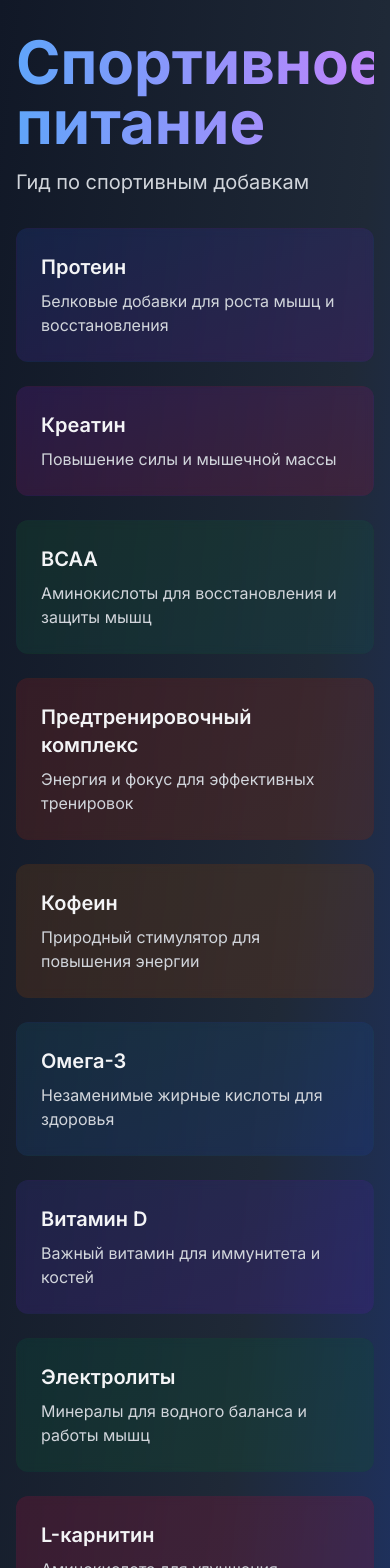
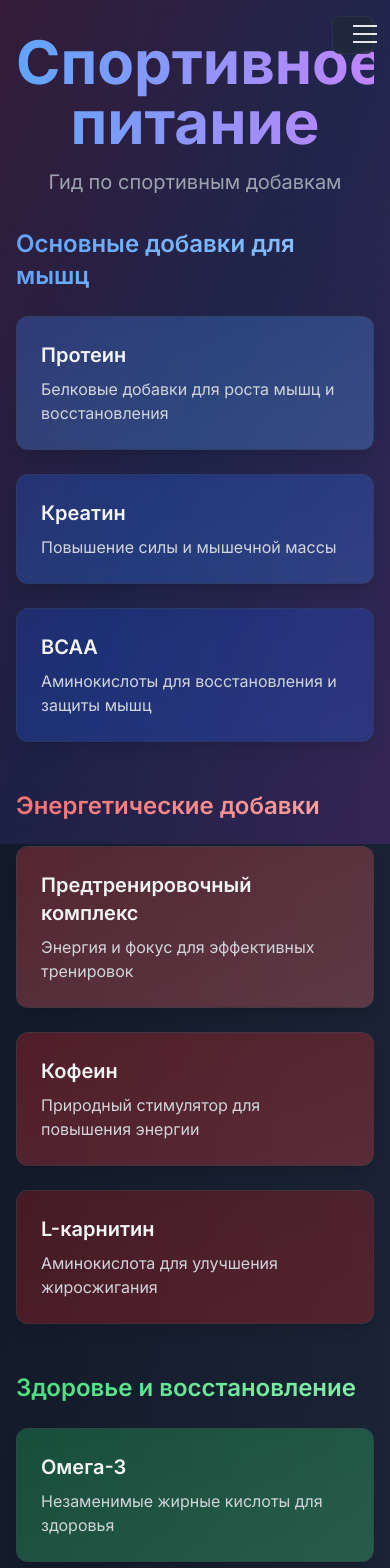
Before and after one commit to malkr1/alfabetasite, a Next.js app: page / in a window 390 px wide. Shown: the top 1568 px of the page. Built offline with nearby package versions, Linux system fonts and the light colour scheme.

Commit message:
Обновлен дизайн: структурированы категории добавок, улучшена цветовая схема

```diff
--- /dev/null
+++ b/app/components/AnimatedBackground.tsx
@@ -0,0 +1,25 @@
+import React from 'react'
+import { motion } from 'framer-motion'
+
+export default function AnimatedBackground() {
+  return (
+    <div className="fixed inset-0 -z-10">
+      <motion.div
+        className="absolute inset-0 bg-gradient-to-br from-blue-900/20 via-purple-900/20 to-pink-900/20"
+        animate={{
+          background: [
+            'linear-gradient(to bottom right, rgba(30,64,175,0.2), rgba(147,51,234,0.2), rgba(219,39,119,0.2))',
+            'linear-gradient(to bottom right, rgba(219,39,119,0.2), rgba(30,64,175,0.2), rgba(147,51,234,0.2))',
+            'linear-gradient(to bottom right, rgba(147,51,234,0.2), rgba(219,39,119,0.2), rgba(30,64,175,0.2))'
+          ]
+        }}
+        transition={{
+          duration: 20,
+          repeat: Infinity,
+          repeatType: "reverse"
+        }}
+      />
+      <div className="absolute inset-0 bg-grid-pattern opacity-10" />
+    </div>
+  )
+}
--- /dev/null
+++ b/app/components/ScrollAnimation.tsx
@@ -0,0 +1,38 @@
+import React, { useEffect, useRef } from 'react'
+import { motion, useInView, useAnimation } from 'framer-motion'
+
+interface Props {
+  children: React.ReactNode
+  className?: string
+  delay?: number
+}
+
+export default function ScrollAnimation({ children, className = "", delay = 0 }: Props) {
+  const ref = useRef(null)
+  const isInView = useInView(ref, { once: true, margin: "-100px" })
+  const controls = useAnimation()
+
+  useEffect(() => {
+    if (isInView) {
+      controls.start({
+        opacity: 1,
+        y: 0,
+        transition: {
+          duration: 0.5,
+          delay: delay
+        }
+      })
+    }
+  }, [isInView, controls, delay])
+
+  return (
+    <motion.div
+      ref={ref}
+      initial={{ opacity: 0, y: 50 }}
+      animate={controls}
+      className={className}
+    >
+      {children}
+    </motion.div>
+  )
+}
--- a/app/globals.css
+++ b/app/globals.css
@@ -1,6 +1,30 @@
 @tailwind base;
 @tailwind components;
 @tailwind utilities;
+
+.bg-grid-pattern {
+  background-image:
+    linear-gradient(to right, rgba(255,255,255,0.05) 1px, transparent 1px),
+    linear-gradient(to bottom, rgba(255,255,255,0.05) 1px, transparent 1px);
+  background-size: 20px 20px;
+}
+
+@keyframes gradientFlow {
+  0% {
+    background-position: 0% 50%;
+  }
+  50% {
+    background-position: 100% 50%;
+  }
+  100% {
+    background-position: 0% 50%;
+  }
+}
+
+.animate-gradient {
+  animation: gradientFlow 15s ease infinite;
+  background-size: 400% 400%;
+}
 
 :root {
   --foreground-rgb: 0, 0, 0;
--- a/app/page.tsx
+++ b/app/page.tsx
@@ -6,138 +6,248 @@ import PracticalGuides from './components/PracticalGuides'
 import SupplementInfo from './components/SupplementInfo'
 import SupplementQuiz from './components/SupplementQuiz'
 import SupplementStack from './components/SupplementStack'
+import AnimatedBackground from './components/AnimatedBackground'
+import ScrollAnimation from './components/ScrollAnimation'
 
 export default function Home() {
   const [expandedKey, setExpandedKey] = useState(false)
   const [expandedGuide, setExpandedGuide] = useState(false)
+  const [isMobileMenuOpen, setIsMobileMenuOpen] = useState(false)
 
   const categories = [
+    // Основные добавки для мышц (оттенки синего)
     {
       title: 'Протеин',
       description: 'Белковые добавки для роста мышц и восстановления',
       href: '/categories/proteins',
-      gradient: 'from-blue-900/30 to-purple-900/30',
-      borderGradient: 'from-blue-500 to-purple-500'
+      gradient: 'from-blue-500/30 to-blue-400/30',
+      borderGradient: 'from-blue-300 to-blue-200'
     },
     {
       title: 'Креатин',
       description: 'Повышение силы и мышечной массы',
       href: '/categories/creatine',
-      gradient: 'from-purple-900/30 to-pink-900/30',
-      borderGradient: 'from-purple-500 to-pink-500'
+      gradient: 'from-blue-600/30 to-blue-500/30',
+      borderGradient: 'from-blue-400 to-blue-300'
     },
     {
       title: 'BCAA',
       description: 'Аминокислоты для восстановления и защиты мышц',
       href: '/categories/bcaa',
-      gradient: 'from-green-900/30 to-teal-900/30',
-      borderGradient: 'from-green-500 to-teal-500'
+      gradient: 'from-blue-700/30 to-blue-600/30',
+      borderGradient: 'from-blue-500 to-blue-400'
     },
+
+    // Энергетические добавки (оттенки красного)
     {
       title: 'Предтренировочный комплекс',
       description: 'Энергия и фокус для эффективных тренировок',
       href: '/categories/pre-workout',
-      gradient: 'from-red-900/30 to-orange-900/30',
-      borderGradient: 'from-red-500 to-orange-500'
+      gradient: 'from-red-500/30 to-red-400/30',
+      borderGradient: 'from-red-300 to-red-200'
     },
     {
       title: 'Кофеин',
       description: 'Природный стимулятор для повышения энергии',
       href: '/categories/caffeine',
-      gradient: 'from-yellow-900/30 to-amber-900/30',
-      borderGradient: 'from-yellow-500 to-amber-500'
+      gradient: 'from-red-600/30 to-red-500/30',
+      borderGradient: 'from-red-400 to-red-300'
     },
+    {
+      title: 'L-карнитин',
+      description: 'Аминокислота для улучшения жиросжигания',
+      href: '/categories/lcarnitine',
+      gradient: 'from-red-700/30 to-red-600/30',
+      borderGradient: 'from-red-500 to-red-400'
+    },
+
+    // Здоровье и восстановление (оттенки зеленого)
     {
       title: 'Омега-3',
       description: 'Незаменимые жирные кислоты для здоровья',
       href: '/categories/omega3',
-      gradient: 'from-cyan-900/30 to-blue-900/30',
-      borderGradient: 'from-cyan-500 to-blue-500'
+      gradient: 'from-green-500/30 to-green-400/30',
+      borderGradient: 'from-green-300 to-green-200'
     },
     {
       title: 'Витамин D',
       description: 'Важный витамин для иммунитета и костей',
       href: '/categories/vitamind',
-      gradient: 'from-indigo-900/30 to-violet-900/30',
-      borderGradient: 'from-indigo-500 to-violet-500'
+      gradient: 'from-green-600/30 to-green-500/30',
+      borderGradient: 'from-green-400 to-green-300'
     },
     {
       title: 'Электролиты',
       description: 'Минералы для водного баланса и работы мышц',
       href: '/categories/electrolytes',
-      gradient: 'from-emerald-900/30 to-green-900/30',
-      borderGradient: 'from-emerald-500 to-green-500'
-    },
-    {
-      title: 'L-карнитин',
-      description: 'Аминокислота для улучшения жиросжигания',
-      href: '/categories/lcarnitine',
-      gradient: 'from-rose-900/30 to-pink-900/30',
-      borderGradient: 'from-rose-500 to-pink-500'
+      gradient: 'from-green-700/30 to-green-600/30',
+      borderGradient: 'from-green-500 to-green-400'
     }
   ]
 
   return (
-    <main className="min-h-screen bg-gradient-to-br from-gray-900 via-gray-800 to-blue-900">
-      <div className="max-w-7xl mx-auto px-4 py-8 sm:px-6 lg:px-8">
-        <motion.h1
-          initial={{ opacity: 0, y: -20 }}
-          animate={{ opacity: 1, y: 0 }}
-          transition={{ duration: 0.5 }}
-          className="text-6xl font-bold mb-4 bg-clip-text text-transparent bg-gradient-to-r
-            from-blue-400 to-purple-400"
+    <main className="min-h-screen relative">
+      <AnimatedBackground />
+
+      {/* Mobile Menu Button */}
+      <div className="fixed top-4 right-4 z-50 md:hidden">
+        <button
+          onClick={() => setIsMobileMenuOpen(!isMobileMenuOpen)}
+          className="p-2 rounded-lg bg-gray-800/80 backdrop-blur-sm border border-gray-700/50"
         >
-          Спортивное питание
-        </motion.h1>
+          <motion.div
+            animate={isMobileMenuOpen ? "open" : "closed"}
+            className="w-6 h-5 relative"
+          >
+            <motion.span
+              className="absolute w-full h-0.5 bg-gray-200 transform-origin-center"
+              variants={{
+                open: { rotate: 45, y: 8 },
+                closed: { rotate: 0, y: 0 }
+              }}
+            />
+            <motion.span
+              className="absolute w-full h-0.5 bg-gray-200 top-2"
+              variants={{
+                open: { opacity: 0 },
+                closed: { opacity: 1 }
+              }}
+            />
+            <motion.span
+              className="absolute w-full h-0.5 bg-gray-200 top-4 transform-origin-center"
+              variants={{
+                open: { rotate: -45, y: -8 },
+                closed: { rotate: 0, y: 0 }
+              }}
+            />
+          </motion.div>
+        </button>
+      </div>
 
-        <motion.p
-          initial={{ opacity: 0, y: -20 }}
-          animate={{ opacity: 1, y: 0 }}
-          transition={{ duration: 0.5, delay: 0.1 }}
-          className="text-xl mb-8 text-gray-300"
+      {/* Mobile Menu */}
+      <AnimatePresence>
+        {isMobileMenuOpen && (
+          <motion.div
+            initial={{ opacity: 0, x: "100%" }}
+            animate={{ opacity: 1, x: 0 }}
+            exit={{ opacity: 0, x: "100%" }}
+            className="fixed inset-0 z-40 md:hidden"
           >
-          Гид по спортивным добавкам
-        </motion.p>
+            <div className="absolute inset-0 bg-black/50 backdrop-blur-sm" onClick={() => setIsMobileMenuOpen(false)} />
+            <motion.div
+              className="absolute right-0 top-0 bottom-0 w-64 bg-gray-900/95 backdrop-blur-sm p-6 overflow-y-auto"
+              initial={{ x: "100%" }}
+              animate={{ x: 0 }}
+              exit={{ x: "100%" }}
+            >
+              <div className="space-y-4">
+                {categories.map((category) => (
+                  <Link
+                    key={category.title}
+                    href={category.href}
+                    className="block p-3 rounded-lg bg-gradient-to-br hover:scale-105 transition-transform
+                      ${category.gradient} border-t border-l border-r border-b border-opacity-50
+                      hover:border-opacity-75 ${category.borderGradient}"
+                    onClick={() => setIsMobileMenuOpen(false)}
+                  >
+                    <h3 className="font-medium text-gray-100">{category.title}</h3>
+                    <p className="text-sm text-gray-400">{category.description}</p>
+                  </Link>
+                ))}
+              </div>
+            </motion.div>
+          </motion.div>
+        )}
+      </AnimatePresence>
 
-        <div className="grid grid-cols-1 md:grid-cols-2 lg:grid-cols-3 gap-6">
-          {categories.map((category, index) => (
+      <div className="container mx-auto px-4 py-8">
         <motion.div
-              key={category.href}
           initial={{ opacity: 0, y: 20 }}
           animate={{ opacity: 1, y: 0 }}
-              transition={{ duration: 0.5, delay: index * 0.1 }}
+          className="max-w-6xl mx-auto space-y-8"
         >
-              <Link href={category.href}>
-                <div className={`group h-full p-6 rounded-xl bg-gradient-to-br ${category.gradient}
-                  backdrop-blur-sm border border-transparent relative overflow-hidden
-                  transition-all duration-300 hover:scale-[1.02]`}>
-                  <div className={`absolute inset-0 bg-gradient-to-br ${category.borderGradient} opacity-0
-                    group-hover:opacity-10 transition-opacity duration-300`} />
-                  <div className={`absolute inset-0 border-2 border-transparent bg-gradient-to-br ${category.borderGradient}
-                    mask-border opacity-0 group-hover:opacity-100 transition-opacity duration-300`} />
-                  <div className="relative z-10">
-                    <h2 className="text-xl font-semibold mb-2 text-gray-100">
-                      {category.title}
+          <ScrollAnimation>
+            <h1 className="text-6xl font-bold text-center bg-clip-text text-transparent
+              bg-gradient-to-r from-blue-400 to-purple-400 mb-4">
+              Спортивное питание
+            </h1>
+            <p className="text-gray-400 text-center text-xl mb-8">
+              Гид по спортивным добавкам
+            </p>
+          </ScrollAnimation>
+
+          <div className="space-y-12">
+            {/* Основные добавки */}
+            <div>
+              <h2 className="text-2xl font-semibold mb-6 bg-clip-text text-transparent
+                bg-gradient-to-r from-blue-400 to-blue-300">
+                Основные добавки для мышц
               </h2>
-                    <p className="text-gray-300">
-                      {category.description}
-                    </p>
+              <div className="grid gap-6 grid-cols-1 md:grid-cols-2 lg:grid-cols-3">
+                {categories.slice(0, 3).map((category) => (
+                  <Link
+                    key={category.title}
+                    href={category.href}
+                    className={`block p-6 rounded-xl bg-gradient-to-br hover:scale-105 transition-all duration-300
+                      ${category.gradient} border border-gray-700/50 hover:border-gray-500/50 shadow-lg
+                      hover:shadow-xl backdrop-blur-sm`}
+                  >
+                    <h3 className="text-xl font-semibold text-gray-100 mb-2">{category.title}</h3>
+                    <p className="text-gray-300">{category.description}</p>
+                  </Link>
+                ))}
               </div>
             </div>
+
+            {/* Энергетические добавки */}
+            <div>
+              <h2 className="text-2xl font-semibold mb-6 bg-clip-text text-transparent
+                bg-gradient-to-r from-red-400 to-red-300">
+                Энергетические добавки
+              </h2>
+              <div className="grid gap-6 grid-cols-1 md:grid-cols-2 lg:grid-cols-3">
+                {categories.slice(3, 6).map((category) => (
+                  <Link
+                    key={category.title}
+                    href={category.href}
+                    className={`block p-6 rounded-xl bg-gradient-to-br hover:scale-105 transition-all duration-300
+                      ${category.gradient} border border-gray-700/50 hover:border-gray-500/50 shadow-lg
+                      hover:shadow-xl backdrop-blur-sm`}
+                  >
+                    <h3 className="text-xl font-semibold text-gray-100 mb-2">{category.title}</h3>
+                    <p className="text-gray-300">{category.description}</p>
                   </Link>
-            </motion.div>
                 ))}
               </div>
+            </div>
 
-        <motion.div
-          initial={{ opacity: 0 }}
-          animate={{ opacity: 1 }}
-          transition={{ duration: 0.5, delay: 0.6 }}
-          className="max-w-7xl mx-auto px-4 sm:px-6 lg:px-8 py-12"
+            {/* Здоровье и восстановление */}
+            <div>
+              <h2 className="text-2xl font-semibold mb-6 bg-clip-text text-transparent
+                bg-gradient-to-r from-green-400 to-green-300">
+                Здоровье и восстановление
+              </h2>
+              <div className="grid gap-6 grid-cols-1 md:grid-cols-2 lg:grid-cols-3">
+                {categories.slice(6, 9).map((category) => (
+                  <Link
+                    key={category.title}
+                    href={category.href}
+                    className={`block p-6 rounded-xl bg-gradient-to-br hover:scale-105 transition-all duration-300
+                      ${category.gradient} border border-gray-700/50 hover:border-gray-500/50 shadow-lg
+                      hover:shadow-xl backdrop-blur-sm`}
                   >
+                    <h3 className="text-xl font-semibold text-gray-100 mb-2">{category.title}</h3>
+                    <p className="text-gray-300">{category.description}</p>
+                  </Link>
+                ))}
+              </div>
+            </div>
+          </div>
+
+          <div className="space-y-6">
             <button
               onClick={() => setExpandedKey(!expandedKey)}
-            className="w-full text-left p-4 rounded-lg bg-gray-800/50 hover:bg-gray-700/50
+              className="w-full text-left p-4 rounded-lg bg-gray-800/80 backdrop-blur-sm
                 border border-gray-700/50 transition-all duration-300"
             >
               <div className="flex items-center justify-between">
@@ -163,7 +273,7 @@ export default function Home() {
                   transition={{ duration: 0.3 }}
                   className="overflow-hidden"
                 >
-                <div className="p-4 space-y-4 text-gray-300">
+                  <div className="p-4 space-y-4">
                     <SupplementInfo />
                   </div>
                 </motion.div>
@@ -172,8 +282,8 @@ export default function Home() {
 
             <button
               onClick={() => setExpandedGuide(!expandedGuide)}
-            className="w-full text-left p-4 rounded-lg bg-gray-800/50 hover:bg-gray-700/50
-              border border-gray-700/50 mt-4 transition-all duration-300"
+              className="w-full text-left p-4 rounded-lg bg-gray-800/80 backdrop-blur-sm
+                border border-gray-700/50 transition-all duration-300"
             >
               <div className="flex items-center justify-between">
                 <h2 className="text-xl font-semibold text-blue-400">
@@ -198,30 +308,21 @@ export default function Home() {
                   transition={{ duration: 0.3 }}
                   className="overflow-hidden"
                 >
-                <div className="p-4 space-y-4 text-gray-300">
+                  <div className="p-4 space-y-4">
                     <PracticalGuides />
                   </div>
                 </motion.div>
               )}
             </AnimatePresence>
+          </div>
 
-          <motion.div
-            initial={{ opacity: 0 }}
-            animate={{ opacity: 1 }}
-            transition={{ duration: 0.5, delay: 0.8 }}
-            className="mt-8"
-          >
+          <div>
             <SupplementStack />
-          </motion.div>
+          </div>
 
-          <motion.div
-            initial={{ opacity: 0 }}
-            animate={{ opacity: 1 }}
-            transition={{ duration: 0.5, delay: 1.0 }}
-            className="mt-8"
-          >
+          <div>
             <SupplementQuiz />
-          </motion.div>
+          </div>
         </motion.div>
       </div>
     </main>
```
Lines whose indentation alone changed are shown as unchanged.
